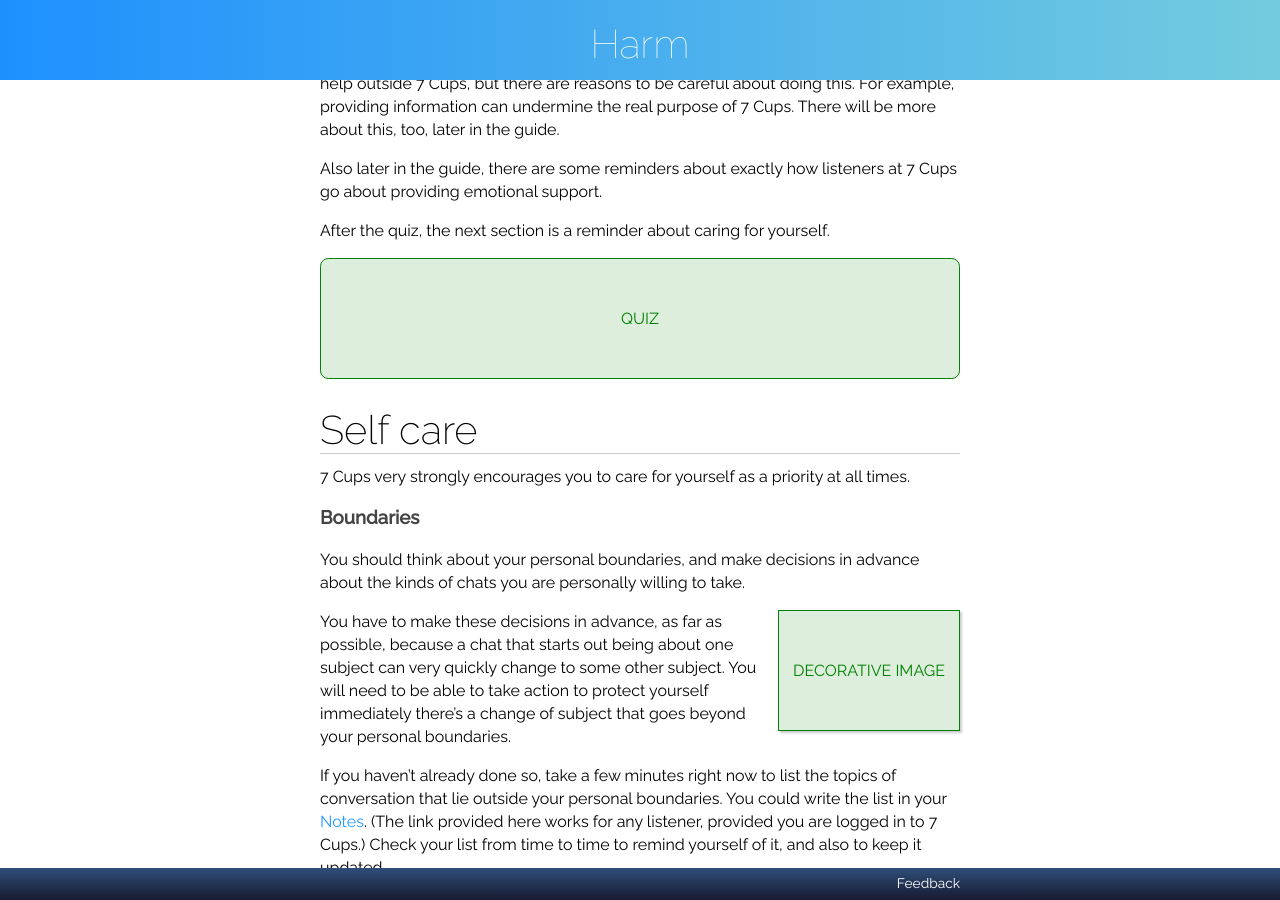
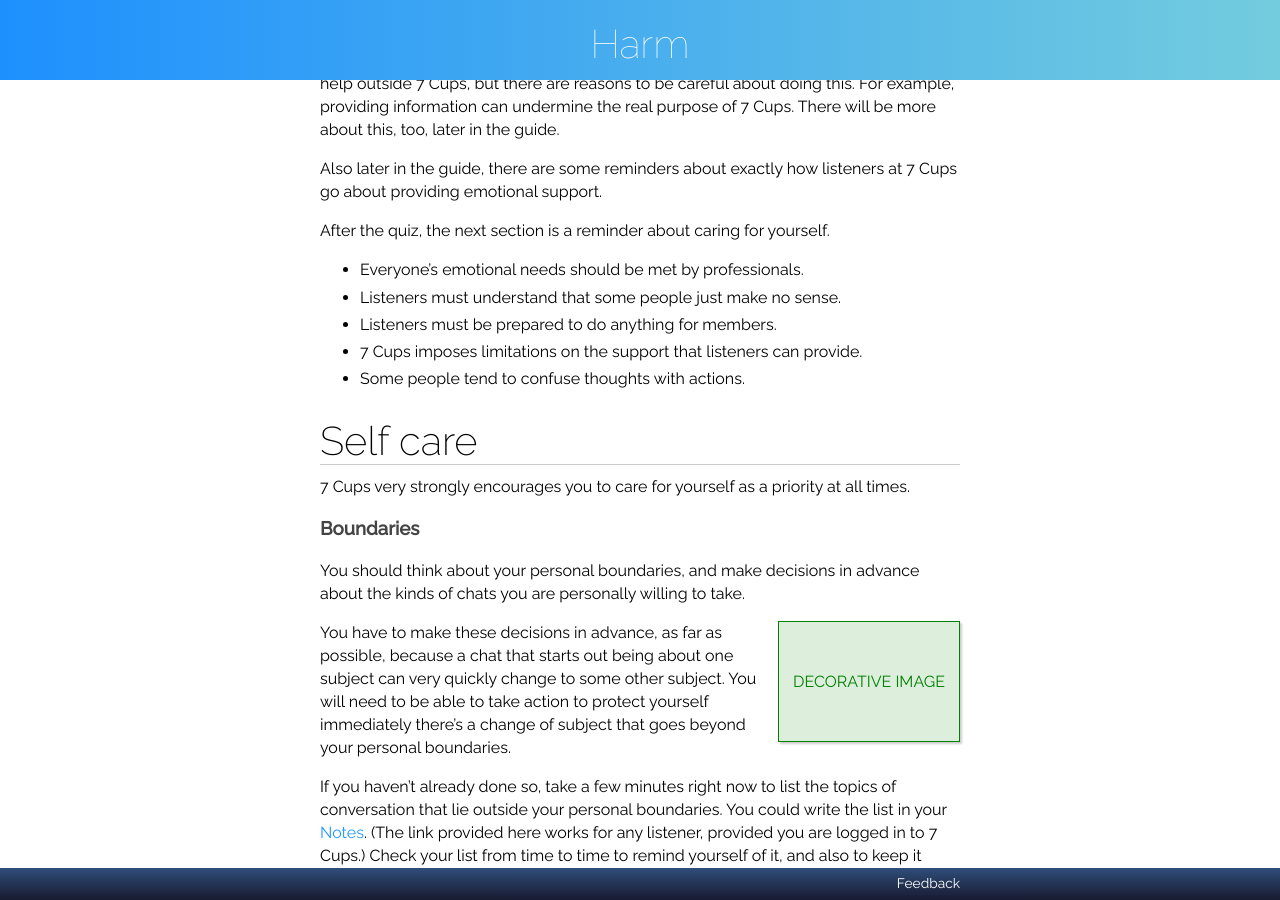
Before and after one commit to RarelyCharlie/rarelycharlie.github.io, a Jekyll site: the page built from _guide/harm.md, in a window 1280 px wide and 900 px high, scrolled down 3063 px. Built offline with Jekyll 4.4.1, drawn with Linux system fonts in a browser that asks for light colours; nearby versions of some CDN libraries.

Commit message:
try a quiz

```diff
--- a/_guide/harm.md
+++ b/_guide/harm.md
@@ -99,8 +99,12 @@ Also later in the guide, there are some reminders about exactly how listeners at
 
 After the quiz, the next section is a reminder about caring for yourself.
 
-QUIZ
-{:.dummyquiz}
+- Everyone's emotional needs should be met by professionals.
+- Listeners must understand that some people just make no sense.
+- Listeners must be prepared to do anything for members.
+- 7 Cups imposes limitations on the support that listeners can provide.
+- Some people tend to confuse thoughts with actions.
+{:.quiz}
 
 # Self care
 
```
